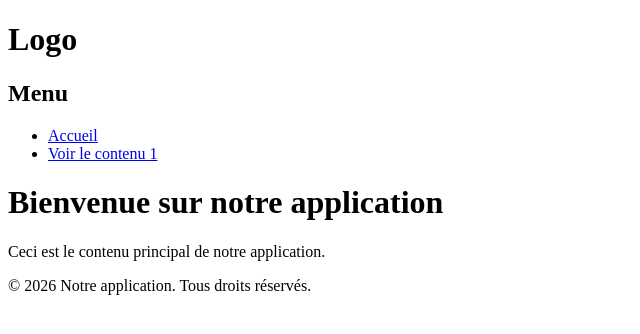
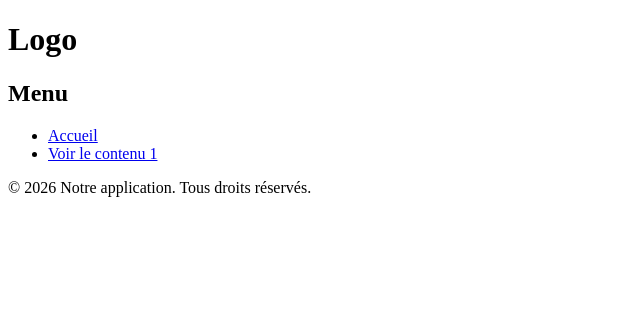
Before and after one commit to theantsadev/app-gouvernance-communale, a React (Vite) app in the folder frontend/: page / in a window 1280 px wide. Shown: the top 334 px of the page, without its empty margins (0-640 px from the left). Built offline with nearby package versions, Linux system fonts and the light colour scheme.

Commit message:
MAJ de main.tsx
Integration du composant de routage ici , main est utilisé seulement pour le rendu principal

```diff
--- a/frontend/src/main.tsx
+++ b/frontend/src/main.tsx
@@ -1,18 +1,17 @@
 import { StrictMode } from 'react'
 import { createRoot } from 'react-dom/client'
-import Layout from './components/Layout';
-import Content1 from './pages/Content1';
+import App from './App'
+import { BrowserRouter } from 'react-router'
 
 
 
-function App() {
-  return (
-    <Layout children={<Content1 />} />
-  );
-}
+
 
 createRoot(document.getElementById('root')!).render(
   <StrictMode>
-    <App />
+    <BrowserRouter>
+      <App />
+    </BrowserRouter>
+
   </StrictMode>,
 )
```
